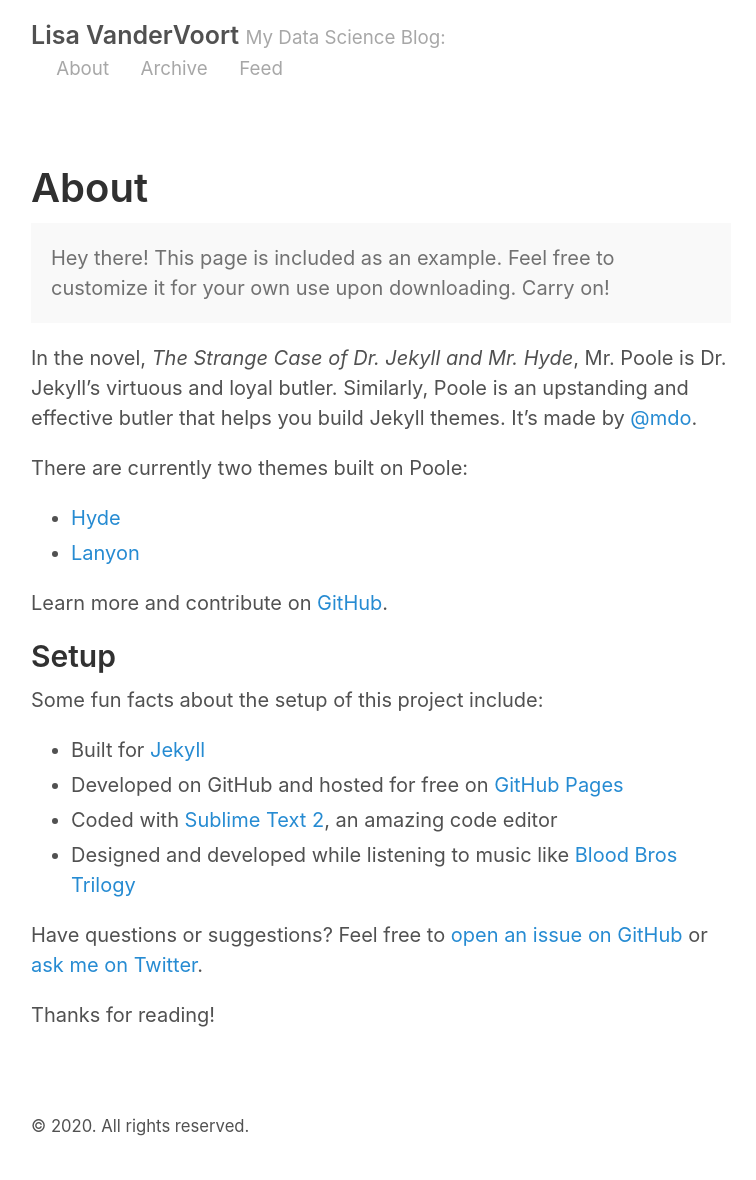
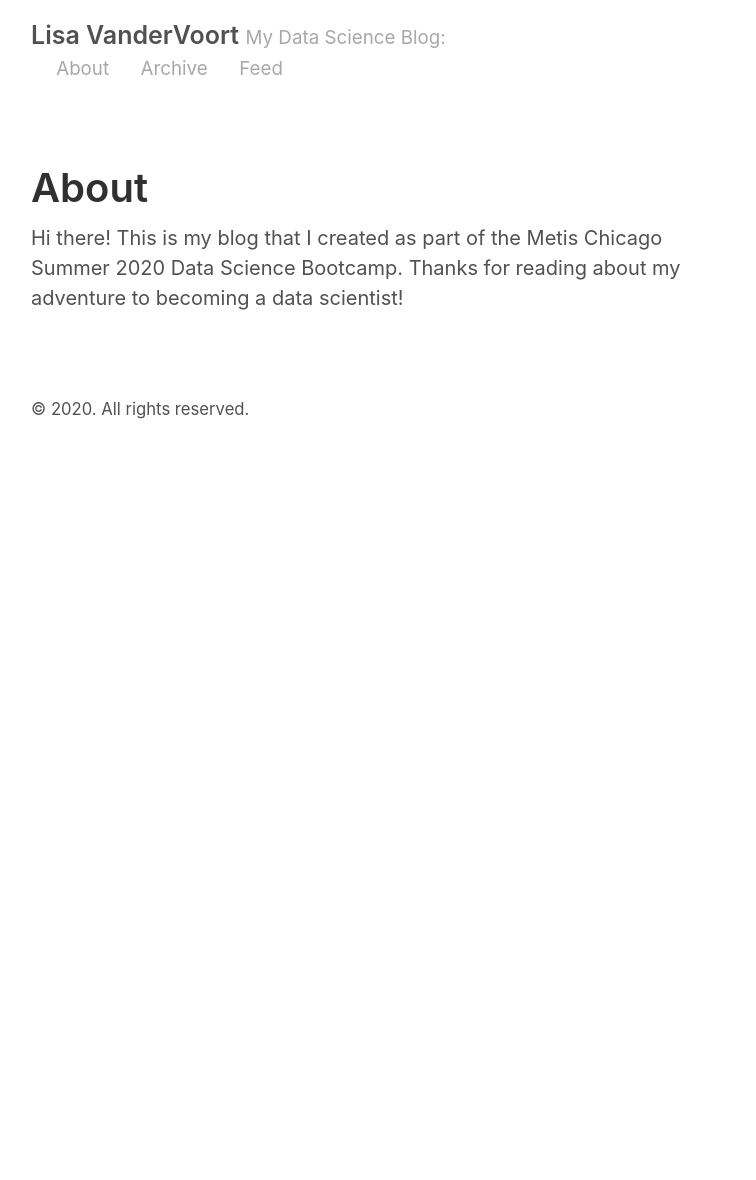
Before and after one commit to lvandervoort89/lvandervoort89.github.io, a Jekyll site: the page built from about.md, in a window 1280 px wide. Shown: the whole page, without its empty margins (259-1015 px from the left). Built offline with Jekyll 4.4.1, drawn with Linux system fonts in a browser that asks for light colours; after the commit the page ends 900 px from its top, so only the background shows below that.

Commit message:
Updated about page

```diff
--- a/about.md
+++ b/about.md
@@ -3,28 +3,4 @@ layout: page
 title: About
 ---
 
-<p class="message">
-  Hey there! This page is included as an example. Feel free to customize it for your own use upon downloading. Carry on!
-</p>
-
-In the novel, *The Strange Case of Dr. Jekyll and Mr. Hyde*, Mr. Poole is Dr. Jekyll's virtuous and loyal butler. Similarly, Poole is an upstanding and effective butler that helps you build Jekyll themes. It's made by [@mdo](https://twitter.com/mdo).
-
-There are currently two themes built on Poole:
-
-* [Hyde](http://hyde.getpoole.com)
-* [Lanyon](http://lanyon.getpoole.com)
-
-Learn more and contribute on [GitHub](https://github.com/poole).
-
-## Setup
-
-Some fun facts about the setup of this project include:
-
-* Built for [Jekyll](http://jekyllrb.com)
-* Developed on GitHub and hosted for free on [GitHub Pages](https://pages.github.com)
-* Coded with [Sublime Text 2](http://sublimetext.com), an amazing code editor
-* Designed and developed while listening to music like [Blood Bros Trilogy](https://soundcloud.com/maddecent/sets/blood-bros-series)
-
-Have questions or suggestions? Feel free to [open an issue on GitHub](https://github.com/poole/poole/issues/new) or [ask me on Twitter](https://twitter.com/mdo).
-
-Thanks for reading!
+Hi there! This is my blog that I created as part of the Metis Chicago Summer 2020 Data Science Bootcamp. Thanks for reading about my adventure to becoming a data scientist!
```
